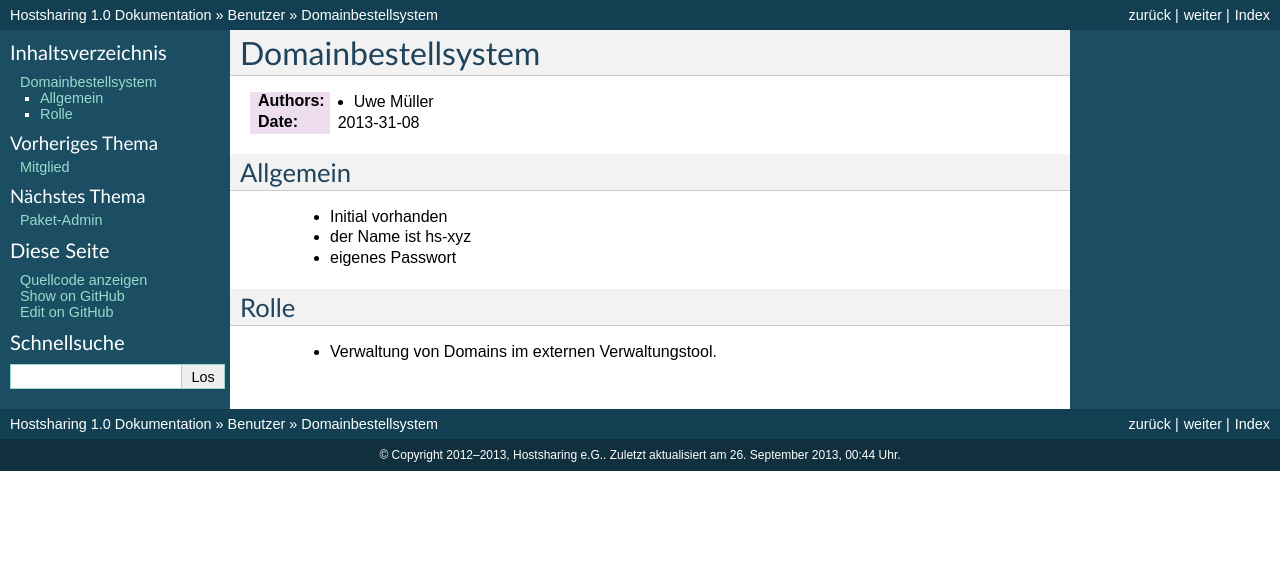
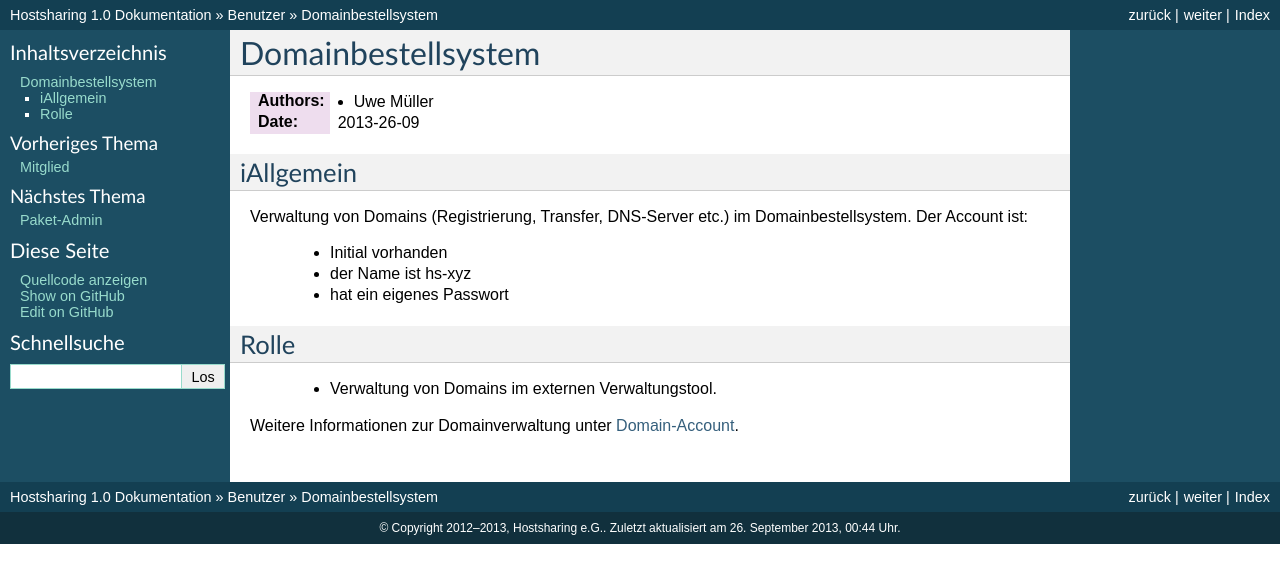
Before and after one commit to hostsharing/hs.docs.users, a Sphinx documentation site: the page built from source/account/domainaccount.rst, in a window 1280 px wide. Shown: the top 583 px of the page. Built offline with Sphinx 7.4.7, drawn with Linux system fonts in a browser that asks for light colours; pages that are not in the unit, such as notebooks, are missing from menus.

Commit message:
added link and text, change date

```diff
--- a/source/account/domainaccount.rst
+++ b/source/account/domainaccount.rst
@@ -3,17 +3,21 @@
 ===================
 
 :Authors: - Uwe Müller
-:Date:  2013-31-08
+:Date:  2013-26-09
 
 
-Allgemein
+iAllgemein
 ---------
+Verwaltung von Domains (Registrierung, Transfer, DNS-Server etc.) im Domainbestellsystem.
+Der Account ist:
 
    * Initial vorhanden
    * der Name ist hs-xyz
-   * eigenes Passwort
+   * hat ein eigenes Passwort
 
 Rolle
 -----
 
    * Verwaltung von Domains im externen Verwaltungstool.
+
+Weitere Informationen zur Domainverwaltung unter :doc:`Domain-Account <domainaccount>`.
```
